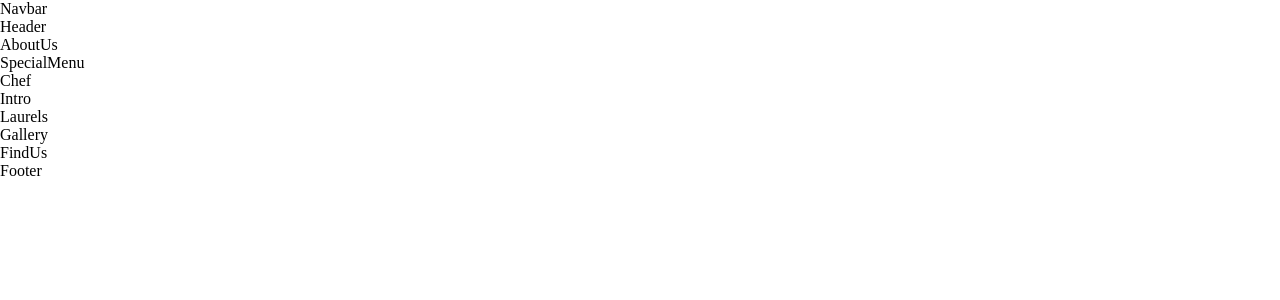
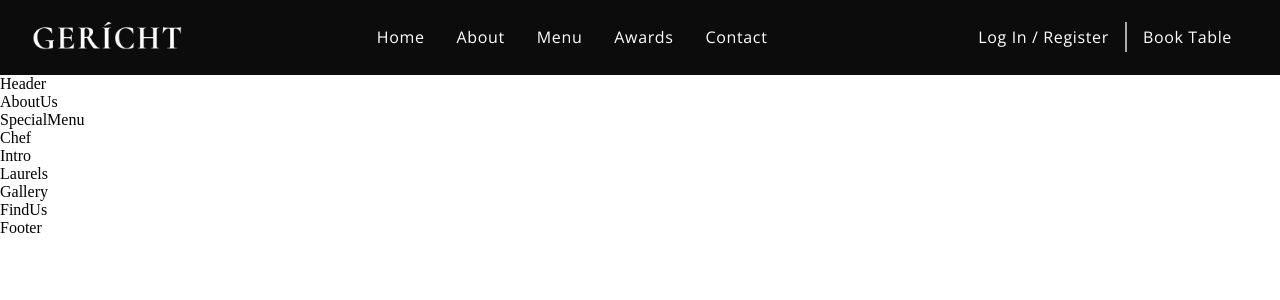
Before and after one commit to aryannxroot/restaurant_website_ui, a React (Create React App) app: page / in a window 1280 px wide. Shown: the top 300 px of the page. Built offline with nearby package versions, Linux system fonts and the light colour scheme; a web font is replaced by a local one.

Commit message:
Created navbar

```diff
--- a/package.json
+++ b/package.json
@@ -35,5 +35,8 @@
       "last 1 firefox version",
       "last 1 safari version"
     ]
+  },
+  "devDependencies": {
+    "@babel/plugin-proposal-private-property-in-object": "^7.21.11"
   }
 }
--- a/src/components/Navbar/Navbar.css
+++ b/src/components/Navbar/Navbar.css
@@ -0,0 +1,154 @@
+.app__navbar {
+    width: 100%;
+    display: flex;
+    justify-content: space-between;
+    align-items: center;
+    background: var(--color-black);
+
+    padding: 1rem 2rem;
+}
+
+.app__navbar-logo {
+    display: flex;
+    justify-content: flex-start;
+    align-items: center;
+
+}
+
+.app__navbar-logo img {
+    width: 150px;
+    cursor: pointer;
+}
+
+.app__navbar-links {
+    flex: 1;
+    display: flex;
+    justify-content: center;
+    align-items: center;
+
+    list-style: none;
+}
+
+.app__navbar-links li {
+    margin: 0 1rem ;
+    cursor: pointer;
+}
+
+.app__navbar-links li:hover {
+    color: var(--color-grey);
+    border-bottom: 1px solid var(--color-golden);
+}
+
+.app__navbar-login {
+    display: flex;
+    justify-content: flex-end;
+    align-items: center;
+}
+
+.app__navbar-login a {
+    margin : 0 1rem;
+    text-decoration: none;
+    transition: all 0.5s ease;
+}
+
+.app__navbar-login a:hover {
+    color: var(--color-grey);
+    border-bottom: 1px solid var(--color-golden);
+}
+
+.app__navbar-login div {
+    width: 2px;
+    height: 30px;
+    background-color: var(--color-grey);
+}
+
+.app__navbar-smallscreen {
+    display: none;
+}
+
+.app__navbar-smallscreen_icon {
+    cursor: pointer;
+}
+
+.app__navbar-smallscreen_overlay {
+    position: fixed;
+    top:0;
+    left:0;
+    width: 100%;
+    height: 100vh;
+    background:var(--color-black);
+    transition: all 0.5s ease-in-out;
+    flex-direction: column;
+    z-index: 5;
+
+}
+
+.app__navbar-smallscreen_overlay .overlay__close {
+    font-size: 27px;
+    color: var(--color-golden);
+    cursor: pointer;
+
+    position: absolute;
+    top: 30px;
+    right: 30px;
+}
+
+.app__navbar-smallsceen_links {
+    list-style: none;
+}
+
+.app__navbar-smallsceen_links  li {
+    margin : 3rem 1rem;
+    cursor: pointer;
+    color: var(--color-golden);
+    font-size: 2rem;
+    font-family: var(--font-base);
+    text-align: center;
+
+}
+
+.app__navbar-smallsceen_links  li:hover {
+    color: var(--color-white);
+}
+@media screen and (min-width: 2000px) {
+    .app__navbar-logo img {
+        width: 210px;
+    }
+
+}
+@media  screen and (max-width: 1150px) {
+    .app__navbar-links {
+        display: none;
+    }
+
+    .app__navbar-smallscreen {
+        display: flex;
+    }
+}
+
+@media screen and (max-width: 650px) {
+    .app__navbar {
+        padding: 1rem;
+    }
+
+    .app__navbar-logo img {
+        width: 110px;
+    }
+
+    .app__navbar-login {
+        display: none;
+    }
+
+    .app__navbar-smallsceen_links  li {
+        margin : 2rem 0;
+    }
+
+
+}
+
+@media screen and (max-width: 450px) {
+    .app__navbar-smallsceen_links li {
+        margin: 1.5rem 0;
+        font-size: 1.5rem;
+    }
+}
--- a/src/components/Navbar/Navbar.jsx
+++ b/src/components/Navbar/Navbar.jsx
@@ -1,11 +1,52 @@
-import React from 'react';
+import React, { useState } from 'react';
+import { GiHamburgerMenu } from 'react-icons/gi';
+import { MdOutlineRestaurantMenu } from 'react-icons/md';
+
+import images from '../../constants/images';
 
 import './Navbar.css';
 
-const Navbar = () => (
-  <div>
-    Navbar
-  </div>
-);
+const Navbar = () => {
+
+  const [toggleMenu, setToggleMenu] = useState(false);
+
+  return (
+    <nav className='app__navbar'>
+      <div className='app__navbar-logo'>
+        <img src={images.gericht} alt="app logo" href="#home"/>
+      </div>
+      <ul className='app__navbar-links'>
+        <li className='p__opensans'><a href="#home">Home</a></li>
+        <li className='p__opensans'><a href="#about">About</a></li>
+        <li className='p__opensans'><a href="#menu">Menu</a></li>
+        <li className='p__opensans'><a href="#awards">Awards</a></li>
+        <li className='p__opensans'><a href="#contact">Contact</a></li>
+      </ul>
+      <div className='app__navbar-login'>
+        <a href='#login' className='p__opensans'>Log In / Register</a>
+        <div/>
+        <a href='/' className='p__opensans'>Book Table</a>
+      </div>
+      <div className='app__navbar-smallscreen'>
+        <GiHamburgerMenu color="#fff" fontSize={27} className='app__navbar-smallscreen_icon' onClick={() => setToggleMenu(true)}/>
+
+          {toggleMenu && (
+            <div className='app__navbar-smallscreen_overlay flex__center slide-bottom'>
+              <MdOutlineRestaurantMenu fontSize={27} className='overlay__close' onClick={() => setToggleMenu(false)}/>
+              <ul className='app__navbar-smallsceen_links'>
+                <li className='p__opensans'><a href="#home">Home</a></li>
+                <li className='p__opensans'><a href="#about">About</a></li>
+                <li className='p__opensans'><a href="#menu">Menu</a></li>
+                <li className='p__opensans'><a href="#awards">Awards</a></li>
+                <li className='p__opensans'><a href="#contact">Contact</a></li>
+              </ul>
+            </div>
+          )}
+
+
+      </div>
+    </nav>
+  )
+}
 
 export default Navbar;
--- a/src/constants/images.js
+++ b/src/constants/images.js
@@ -20,7 +20,7 @@
 import sign from '../assets/sign.png';
 import quote from '../assets/quote.png';
 import gericht from '../assets/gericht.png';
-
+// eslint-disable-next-line
 export default {
   bg,
   chef,
--- a/src/index.js
+++ b/src/index.js
@@ -1,7 +1,12 @@
 import React from 'react';
-import ReactDOM from 'react-dom';
+import ReactDOM from 'react-dom/client';
 
 import './index.css';
 import App from './App';
 
-ReactDOM.render(<App />, document.getElementById('root'));
+const root = ReactDOM.createRoot(document.getElementById('root'));
+root.render(
+    <React.StrictMode>
+        <App />
+    </React.StrictMode>
+);
```
Also changed, not shown: 1 other file (tests, documents, lock files or other folders).
